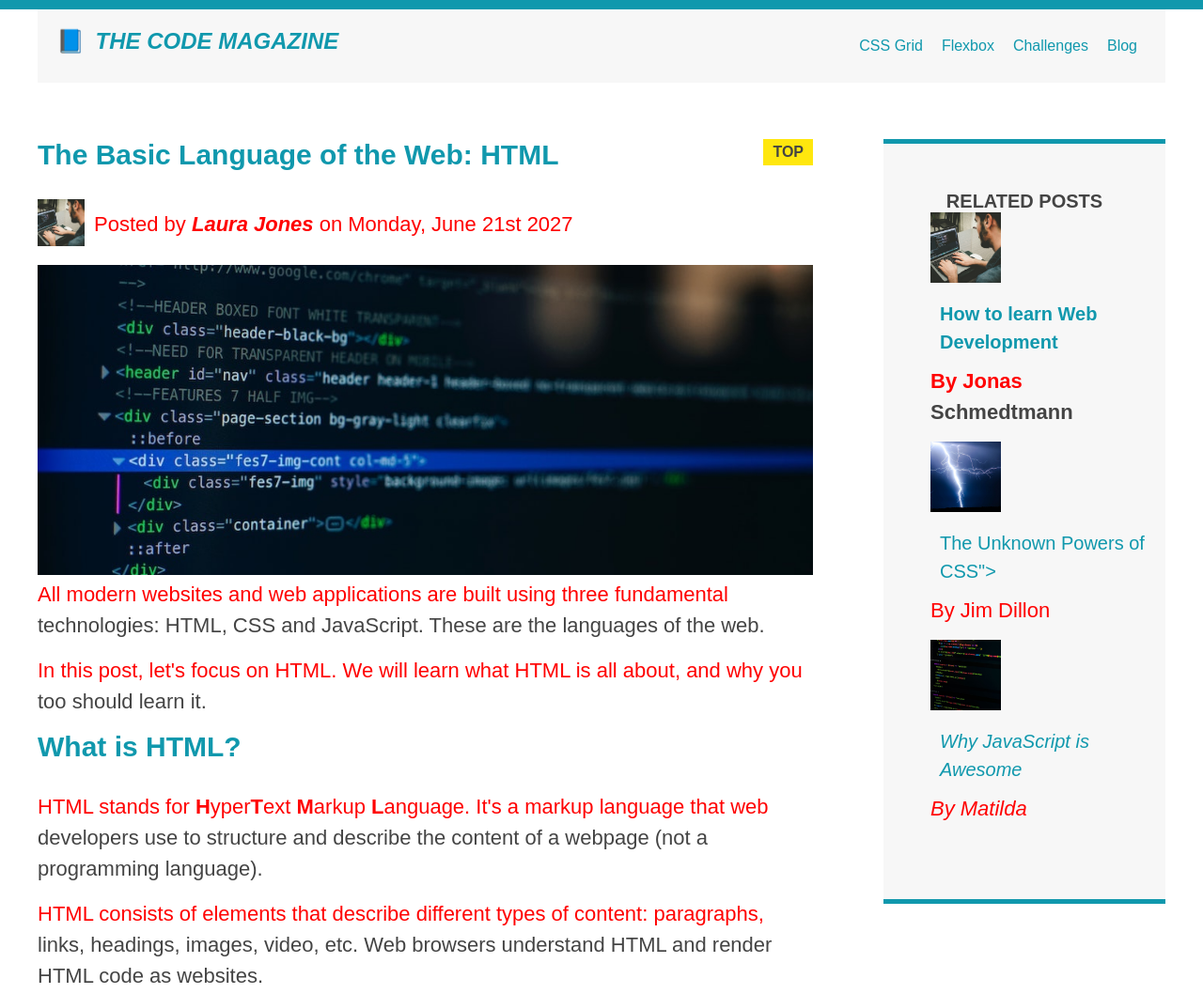
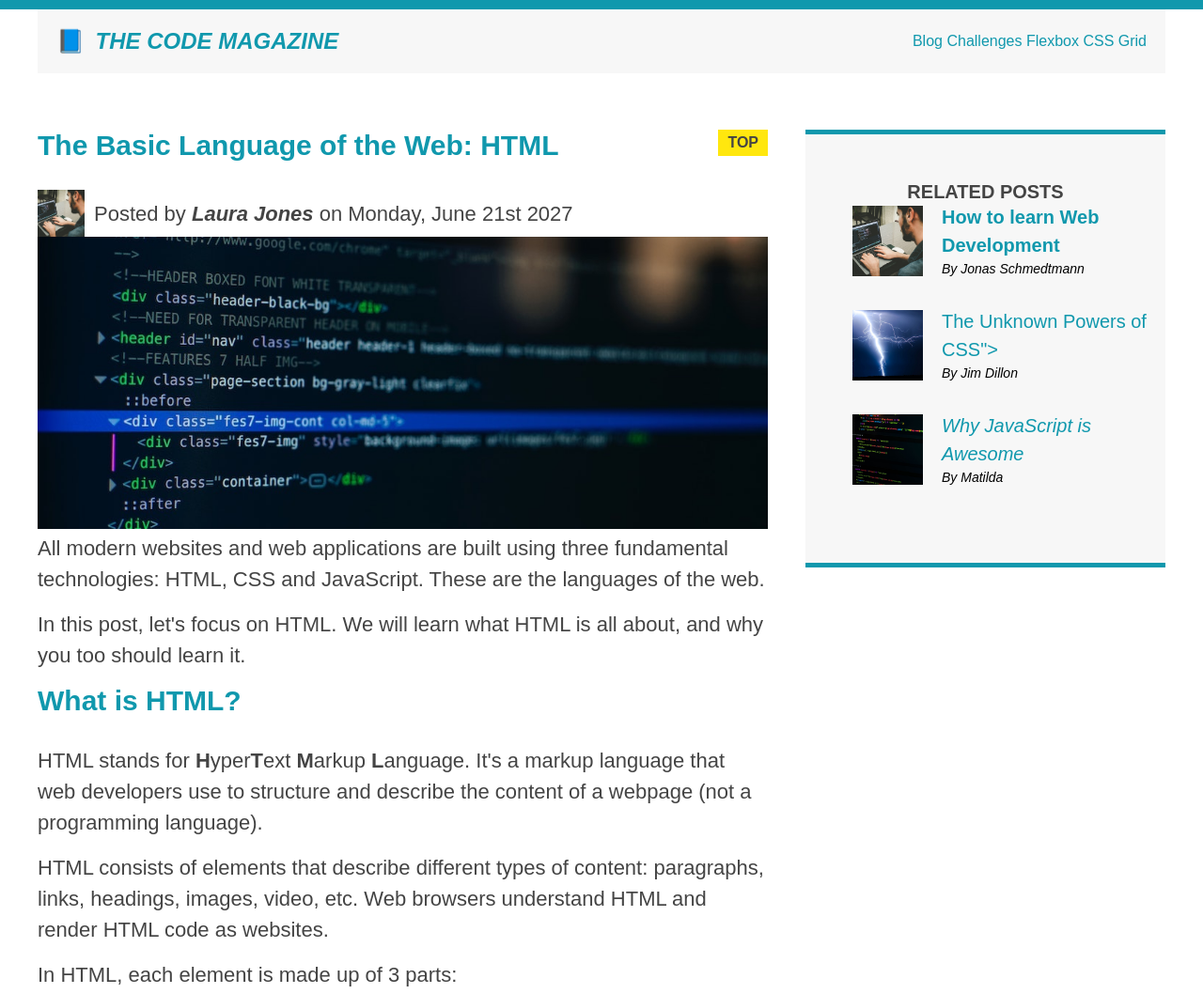
Before and after one commit to AlaaHamdyMohammadi/Web-Development-Principles, a plain HTML site: page 03-LAYOUTS/index.html in a window 1280 px wide. Shown: the top 1058 px of the page at 94% size. Drawn offline with Linux system fonts and the light colour scheme.

Commit message:
add flexbox features

```diff
--- a/03-LAYOUTS/index.html
+++ b/03-LAYOUTS/index.html
@@ -17,13 +17,16 @@
           <a href="css-grid.html" target="_blank">CSS Grid</a>
         </nav>
       </header>
+      <main>
         <article class="post-header">
           <header>
             <h2>The Basic Language of the Web: HTML</h2>
+            <div class="auther-details">
               <img class="auther-img" src="img/related-1.jpg" alt="related-1" width="50" height="50" />
               <p id="auther" class="auther">
                 Posted by <b><i>Laura Jones</i></b> on Monday, June 21st 2027
               </p>
+            </div>
             <img class="post-img" src="img/post-img.jpg" alt="postImg" width="500" height="200" class="post-img" />
           </header>
           <p>
@@ -77,43 +80,50 @@
           </ul>
           <p>Hopefully you learned something new here. See you next time!</p>
         </article>
-      <aside>
+        <aside class="post-aside">
           <h4>Related posts</h4>
           <ul class="relatedPosts">
-          <li>
+            <li class="related-post">
               <img
                 src="img/related-1.jpg"
                 alt="related-1"
                 width="75"
                 height="75"
               />
-            <a href="#">How to learn Web Development</a>
+              <div class="related-box">
+                <a class="related-link" href="#">How to learn Web Development</a>
                 <p>By Jonas Schmedtmann</p>
+              </div>
             </li>
-          <li>
+            <li class="related-post">
               <img
                 src="img/related-2.jpg"
                 alt="related-2"
                 width="75"
                 height="75"
               />
-            <a href="#">The Unknown Powers of CSS"></a>
+              <div class="related-box">
+                <a class="related-link" href="#">The Unknown Powers of CSS"></a>
                 <p>By Jim Dillon</p>
+              </div>
             </li>
-          <li>
+            <li class="related-post">
               <img
                 src="img/related-3.jpg"
                 alt="related-3"
                 width="75"
                 height="75"
               />
-            <a href="#">Why JavaScript is Awesome</a>
+              <div class="related-box">
+                <a class="related-link" href="#">Why JavaScript is Awesome</a>
                 <p>By Matilda</p>
+              </div>
             </li>
           </ul>
         </aside>
+      </main>
+
       <div>
-
         <footer>
           <p>
             Copyright &copy; 2024 by the Code Magazine.
--- a/03-LAYOUTS/style.css
+++ b/03-LAYOUTS/style.css
@@ -41,7 +41,7 @@ h1{
     font-size: 24px;
     text-transform: uppercase;
     font-style: italic;
-    float: left;
+    /* float: left; */
 }
 
 
@@ -85,9 +85,9 @@ p{
     margin-bottom: 15px;
 }
 
-p::first-line{
+/* p::first-line{
     color: red;
-}
+} */
 
 li{
     font-size: 20px;
@@ -140,8 +140,8 @@ li:last-child{
 a:link{
     color: #1098ad;
     text-decoration: none;
-    float: right;
-    padding: 10px;
+    /* float: right; */
+    /* padding: 10px; */
 }
 
 a:visited{
@@ -170,7 +170,7 @@ button{
 
 /* Float */
 
-.auther-img{
+/* .auther-img{
     float: left;
     margin-bottom: 20px;
 }
@@ -200,4 +200,51 @@ aside{
 footer{
     margin-top: 30px;
     clear: both;
+} */
+
+/* Flex box */
+
+.main-header{
+    display: flex;
+    justify-content: space-between;
+    align-items: center;
 }
+
+.auther-details{
+    display: flex;
+    align-items: center;
+    gap: 10px;
+}
+
+.auther{
+    margin-bottom: 0;
+}
+
+.related-post{
+    display: flex;
+    gap: 20px;
+    align-items: center;
+    margin-bottom: 30px;
+}
+
+.related-box p {
+    margin-bottom: 0;
+    color: #000;
+    font-style: italic;
+    font-weight: normal;
+    font-size: 14px;
+}
+
+main{
+    display: flex;
+    justify-content: space-between;
+    gap: 40px;
+}
+
+.post-header{
+    width: 900px;
+}
+.post-aside{
+    /* width: 300px; */
+    align-self: self-start;
+}
```
Lines whose indentation alone changed are shown as unchanged.
